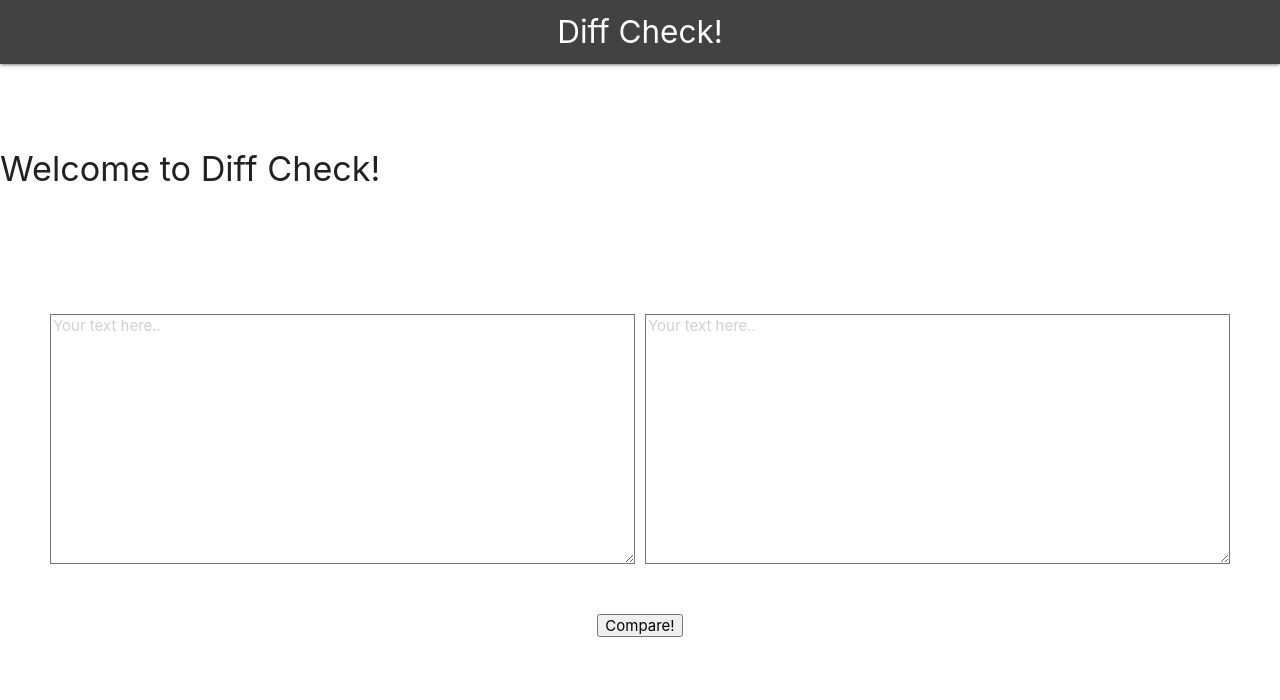
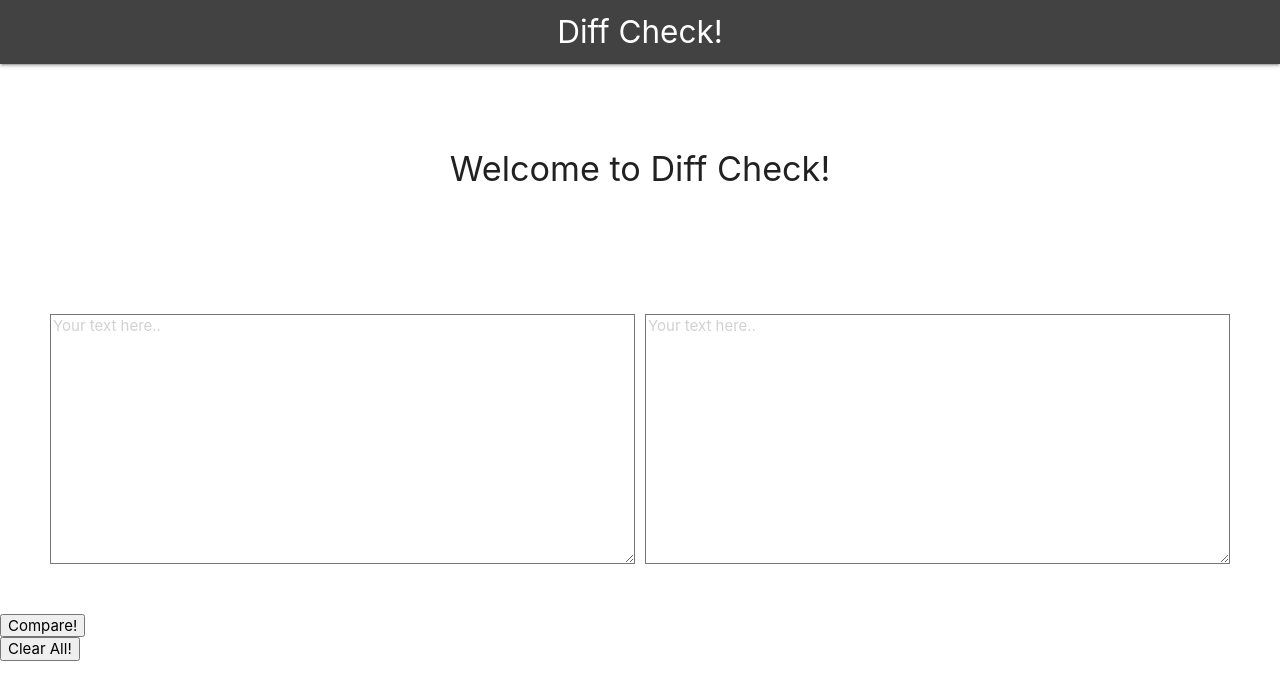
Before and after one commit to martin-ng/Diff-Check, a React (Create React App) app: page / in a window 1280 px wide. Shown: the top 700 px of the page. Built offline with nearby package versions, Linux system fonts and the light colour scheme.

Commit message:
styling changes

```diff
--- a/src/App.css
+++ b/src/App.css
@@ -1,3 +1,15 @@
+.button {
+  display: flex;
+  justify-content: center;
+  flex-direction: row;
+}
+
+.buttons {
+  display: flex;
+  flex-direction: column;
+  justify-content: center;
+}
+
 .container {
   display: flex;
   justify-content: center;
@@ -6,13 +18,6 @@
 }
 
 .container2 {
-  display: flex;
-  justify-content: center;
-  flex-direction: row;
-  margin: 50px;
-}
-
-.textViewBox {
   display: flex;
   justify-content: center;
   flex-direction: row;
@@ -32,27 +37,6 @@
   text-align: left;
 }
 
-table {
-  max-width: 100%;
-}
-
-.textCompare {
-  width: 95%;
-  /* max-width: 100%; */
-  border: 1px;
-  background-color: white;
-  /* line-height: normal; */
-  margin-left: auto;
-  margin-right: auto;
-}
-
-/* .textView {
-  display: flex;
-  justify-content: center;
-  flex-direction: row;
-  margin: auto;
-} */
-
 .deleted {
   background: #ffb366;
 }
@@ -63,8 +47,6 @@ table {
 
 .inputText1 {
   height: 250px;
-  /* border-style: solid;
-  border-width: 1px; */
   margin-bottom: 0px;
   margin-right: 5px;
   padding-bottom: 30px;
@@ -73,8 +55,6 @@ table {
 
 .inputText2 {
   height: 250px;
-  /* border-style: solid;
-  border-width: 1px; */
   margin-bottom: 0px;
   margin-left: 5px;
   margin-right: 0px;
@@ -82,11 +62,23 @@ table {
   position: relative;
 }
 
-.button {
+table {
+  max-width: 100%;
+}
+
+.textCompare {
+  width: 95%;
+  border: 1px;
+  background-color: white;
+  margin-left: auto;
+  margin-right: auto;
+}
+
+.textViewBox {
   display: flex;
   justify-content: center;
   flex-direction: row;
-  margin: auto;
+  margin: 50px;
 }
 
 .welcome {
--- a/src/components/TextInputs.js
+++ b/src/components/TextInputs.js
@@ -32,8 +32,6 @@ class TextInputs extends Component {
       checking: true,
       comparison: finalData
     });
-    // let one = lcs(dataOne, dataTwo);
-    // console.log("changing checking");
   };
 
   handleInputChange = event => {
@@ -41,8 +39,6 @@ class TextInputs extends Component {
     this.setState({
       [event.target.name]: event.target.value
     });
-    // console.log(this.state);
-    // console.log("differences ", this.state.first);
   };
 
   render() {
@@ -51,7 +47,7 @@ class TextInputs extends Component {
         <div>
           {!this.state.checking && <Welcome /> ? (
             <div className="betweenHeader">
-              <Welcome className="welcome" />
+              <h4 className="welcome"> Welcome to Diff Check!</h4>
             </div>
           ) : (
             <div className="betweenHeader">
@@ -66,8 +62,6 @@ class TextInputs extends Component {
                 name="first"
                 className="inputText1"
                 onChange={this.handleInputChange}
-                // defaultValue="This part of the document has stayed. This paragraph contains
-                // text that is outdated."
               />
 
               <textarea
@@ -76,13 +70,20 @@ class TextInputs extends Component {
                 name="second"
                 className="inputText2"
                 onChange={this.handleInputChange}
-                // defaultValue="This is an important notice! It should. This part of the
-                // document has stayed."
               />
             </div>
-            <button className="button" onClick={this.checkDifferences}>
-              Compare!
-            </button>
+            <div className="buttons">
+              <div>
+                <button className="button" onClick={this.checkDifferences}>
+                  Compare!
+                </button>
+              </div>
+              <div>
+                <button className="button" onClick={this.checkDifferences}>
+                  Clear All!
+                </button>
+              </div>
+            </div>
           </form>
         </div>
       </div>
--- a/src/components/TextView.js
+++ b/src/components/TextView.js
@@ -15,15 +15,8 @@ class TextView extends Component {
   render() {
     let sameTextOne = this.state.sameOne;
     let deletedTextOne = this.state.deleted;
-    // let first =
-    //   sameTextOne.length <= deletedTextOne.length
-    //     ? sameTextOne
-    //     : deletedTextOne;
-
     let sameTextTwo = this.state.sameTwo;
     let addedTextTwo = this.state.added;
-    let second =
-      sameTextTwo.length <= addedTextTwo.length ? sameTextTwo : addedTextTwo;
 
     console.log("text view props sameOne: ", this.state.sameOne);
     return (
@@ -88,11 +81,6 @@ class TextView extends Component {
             </tr>
           </tbody>
         </table>
-        {/* <div>
-        <table>
-          <tbody></tbody>
-        </table>
-      </div> */}
       </div>
     );
   }
```
